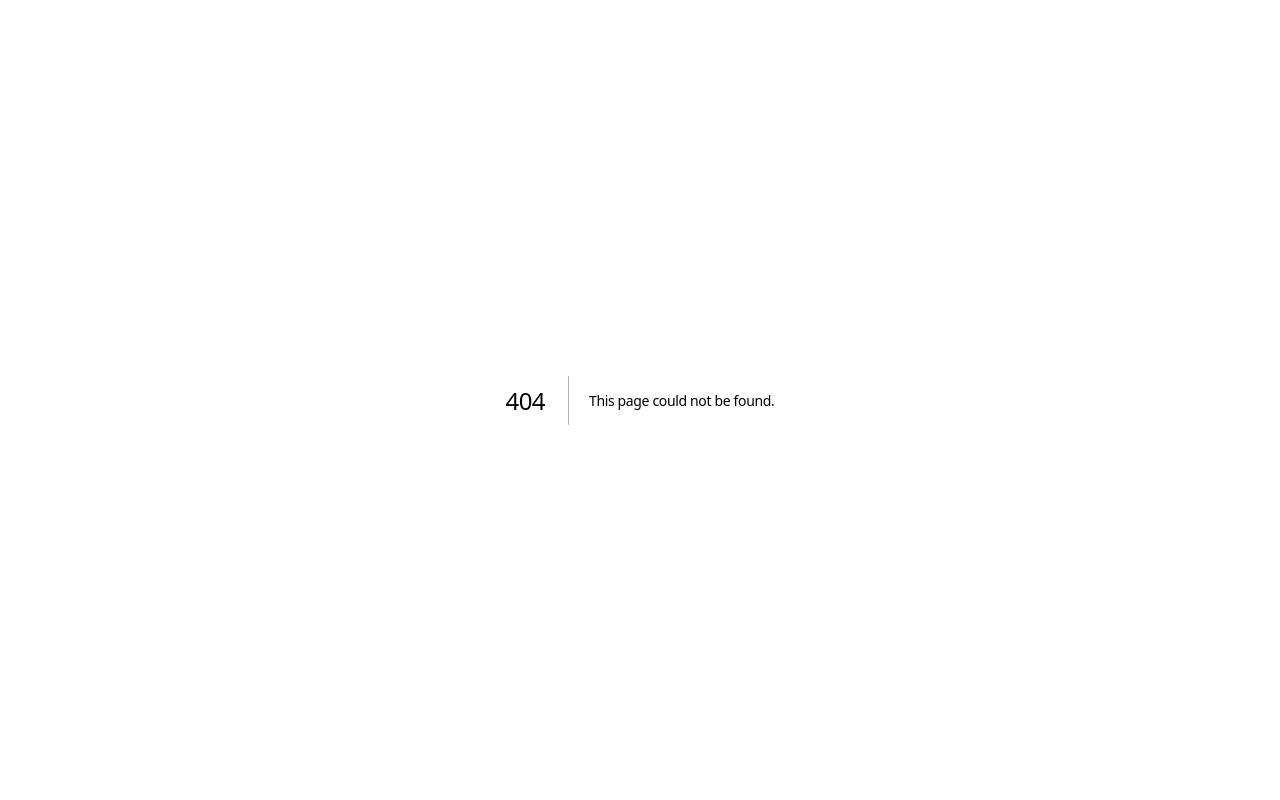
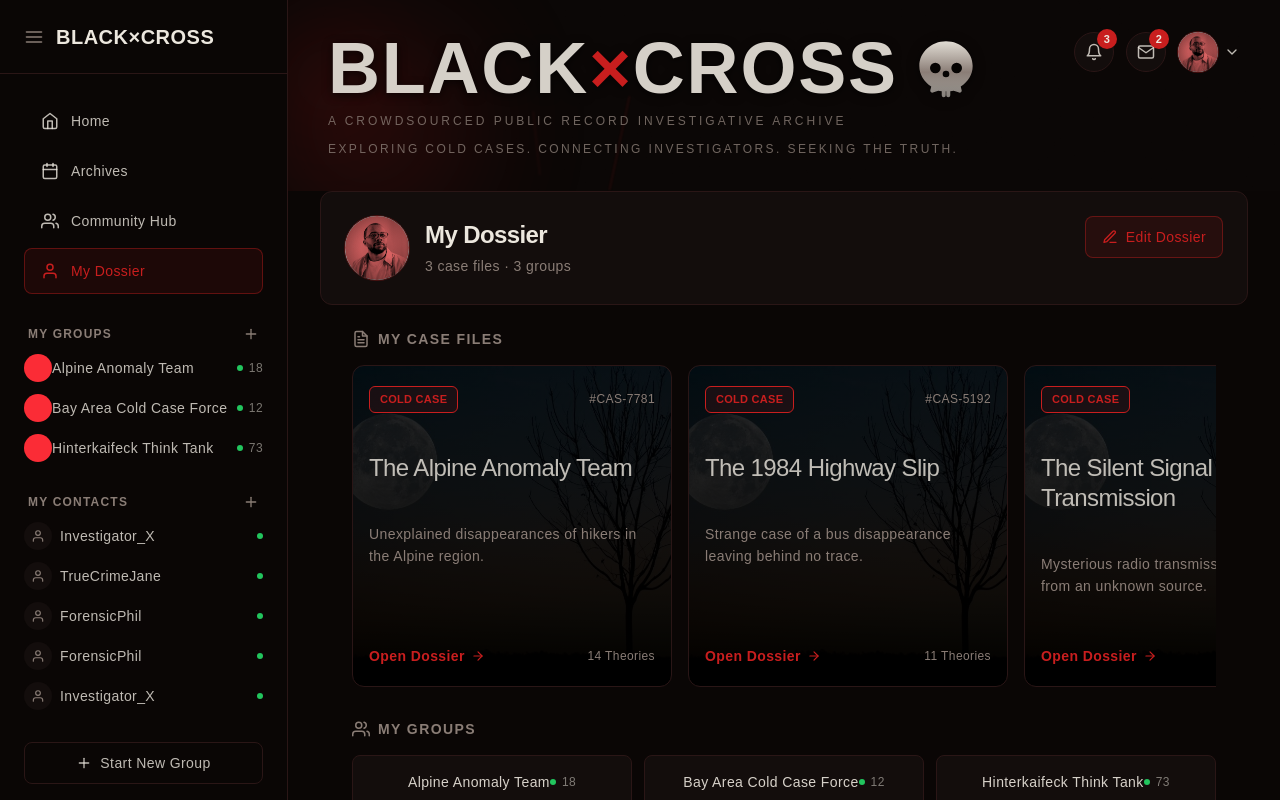
Before and after one commit to shahinsamiur/blackXcross, a Next.js app: page /my-dossier in a window 1280 px wide. Before the commit this address had no page. Shown: the top 800 px of the page. Built offline with nearby package versions, Linux system fonts and the light colour scheme.

Commit message:
feat: implement requested landing page feature

```diff
--- a/src/app/layout.tsx
+++ b/src/app/layout.tsx
@@ -7,6 +7,8 @@ import {
 } from "next/font/google";
 
 import "../styles/globals.css";
+import Sidebar from "../components/blackxcross/Sidebar";
+import TopBar from "../components/blackxcross/TopBar";
 
 const spaceGrotesk = Space_Grotesk({
   subsets: ["latin"],
@@ -53,7 +55,19 @@ export default function RootLayout({
         ${leagueGothic.variable}
       `}
     >
-      <body className="font-body antialiased">{children}</body>
+      <body className="font-body antialiased">
+        <div className="min-h-screen w-full">
+          <div className="flex min-h-screen w-full flex-col lg:flex-row">
+            <Sidebar />
+
+            <main className="min-w-0 flex-1 overflow-x-hidden">
+              <TopBar />
+
+              <div className="w-full">{children}</div>
+            </main>
+          </div>
+        </div>
+      </body>
     </html>
   );
 }
--- /dev/null
+++ b/src/app/my-dossier/page.tsx
@@ -0,0 +1,82 @@
+"use client";
+
+import Link from "next/link";
+import { FiEdit3, FiUsers, FiFileText } from "react-icons/fi";
+import { caseFiles, myGroups } from "../../_mock/blackxcross";
+import CaseCard from "../../components/blackxcross/CaseCard";
+import ProfileAvatar from "../../components/blackxcross/ProfileAvatar";
+
+const myCaseFiles = caseFiles.slice(0, 3);
+
+export default function DossierPage() {
+  return (
+    <div className="flex w-full flex-col gap-6 px-4 pb-8 sm:px-6 lg:px-8">
+      <section className="flex flex-col gap-4 rounded-xl border border-border bg-card p-5 sm:flex-row sm:items-center sm:justify-between sm:p-6">
+        <div className="flex items-center gap-4">
+          <ProfileAvatar src="/image/hero1.jpg" alt="Your profile" size={64} />
+          <div className="flex flex-col gap-1">
+            <h1 className="text-xl font-semibold text-foreground sm:text-2xl">
+              My Dossier
+            </h1>
+            <p className="text-sm text-muted">
+              {myCaseFiles.length} case files &middot; {myGroups.length} groups
+            </p>
+          </div>
+        </div>
+
+        <Link
+          href="/dossier/edit"
+          className="flex items-center justify-center gap-2 rounded-lg border border-primary/40 bg-primary/10 px-4 py-2.5 text-sm font-medium text-primary hover:bg-primary/20 sm:self-start"
+        >
+          <FiEdit3 size={16} />
+          Edit Dossier
+        </Link>
+      </section>
+
+      <section className="flex flex-col gap-4">
+        <div className="flex items-center gap-2">
+          <FiFileText size={18} className="text-muted" />
+          <h2 className="text-sm font-semibold tracking-widest text-muted uppercase">
+            My Case Files
+          </h2>
+        </div>
+
+        {myCaseFiles.length > 0 ? (
+          <div className="flex w-full snap-x gap-4 overflow-x-auto pb-2">
+            {myCaseFiles.map((caseFile) => (
+              <CaseCard key={caseFile.id} caseFile={caseFile} />
+            ))}
+          </div>
+        ) : (
+          <p className="rounded-lg border border-border bg-card p-6 text-sm text-muted">
+            No case files yet.
+          </p>
+        )}
+      </section>
+
+      <section className="flex flex-col gap-4">
+        <div className="flex items-center gap-2">
+          <FiUsers size={18} className="text-muted" />
+          <h2 className="text-sm font-semibold tracking-widest text-muted uppercase">
+            My Groups
+          </h2>
+        </div>
+
+        <ul className="grid w-full grid-cols-1 gap-3 sm:grid-cols-2 lg:grid-cols-3">
+          {myGroups.map((group) => (
+            <li
+              key={group.id}
+              className="flex items-center justify-between rounded-lg border border-border bg-card p-4 text-sm text-foreground/90"
+            >
+              <span className="truncate">{group.name}</span>
+              <span className="flex shrink-0 items-center gap-1.5 text-xs text-foreground/50">
+                <span className="h-1.5 w-1.5 rounded-full bg-success" />
+                {group.memberCount}
+              </span>
+            </li>
+          ))}
+        </ul>
+      </section>
+    </div>
+  );
+}
--- a/src/app/page.tsx
+++ b/src/app/page.tsx
@@ -1,5 +1,3 @@
-import Sidebar from "../components/blackxcross/Sidebar";
-import TopBar from "../components/blackxcross/TopBar";
 import SearchFilterBar from "../components/blackxcross/SearchFilterBar";
 import CaseCardsRow from "../components/blackxcross/CaseCardsRow";
 import ActivityFeed from "../components/blackxcross/ActivityFeed";
@@ -10,22 +8,23 @@ import CtaBanner from "../components/blackxcross/CtaBanner";
 
 export default function Home() {
   return (
-    <div className="flex min-h-screen w-full flex-col lg:flex-row">
-      <Sidebar />
-      <main className="w-full min-w-0 flex-1">
-        <TopBar />
+    <div className="flex w-full flex-col gap-4 px-4 pb-8 sm:px-6 lg:px-8">
       <SearchFilterBar />
       <CaseCardsRow />
-        <div className="grid grid-cols-1 gap-4 px-4 pb-8 sm:px-6 md:grid-cols-2 lg:grid-cols-3 lg:px-8">
+
+      <div className="grid w-full grid-cols-1 gap-4 lg:grid-cols-3">
+        <div className="min-w-0">
           <ActivityFeed />
+        </div>
+        <div className="min-w-0">
           <InvestigationsMap />
-          <div className="flex flex-col gap-4 md:col-span-2 lg:col-span-1">
+        </div>
+        <div className="flex min-w-0 flex-col gap-4">
           <TrendingTheories />
           <MemberSpotlight />
         </div>
       </div>
       <CtaBanner />
-      </main>
     </div>
   );
 }
--- a/src/components/blackxcross/TopBar.tsx
+++ b/src/components/blackxcross/TopBar.tsx
@@ -8,6 +8,7 @@ import {
   FiUser,
   FiSettings,
   FiLogOut,
+  FiMenu,
 } from "react-icons/fi";
 import SkullMark from "../../components/icons/SkullMark";
 import GrungeOverlay from "./GrungeOverlay";
```
Lines whose indentation alone changed are shown as unchanged.
